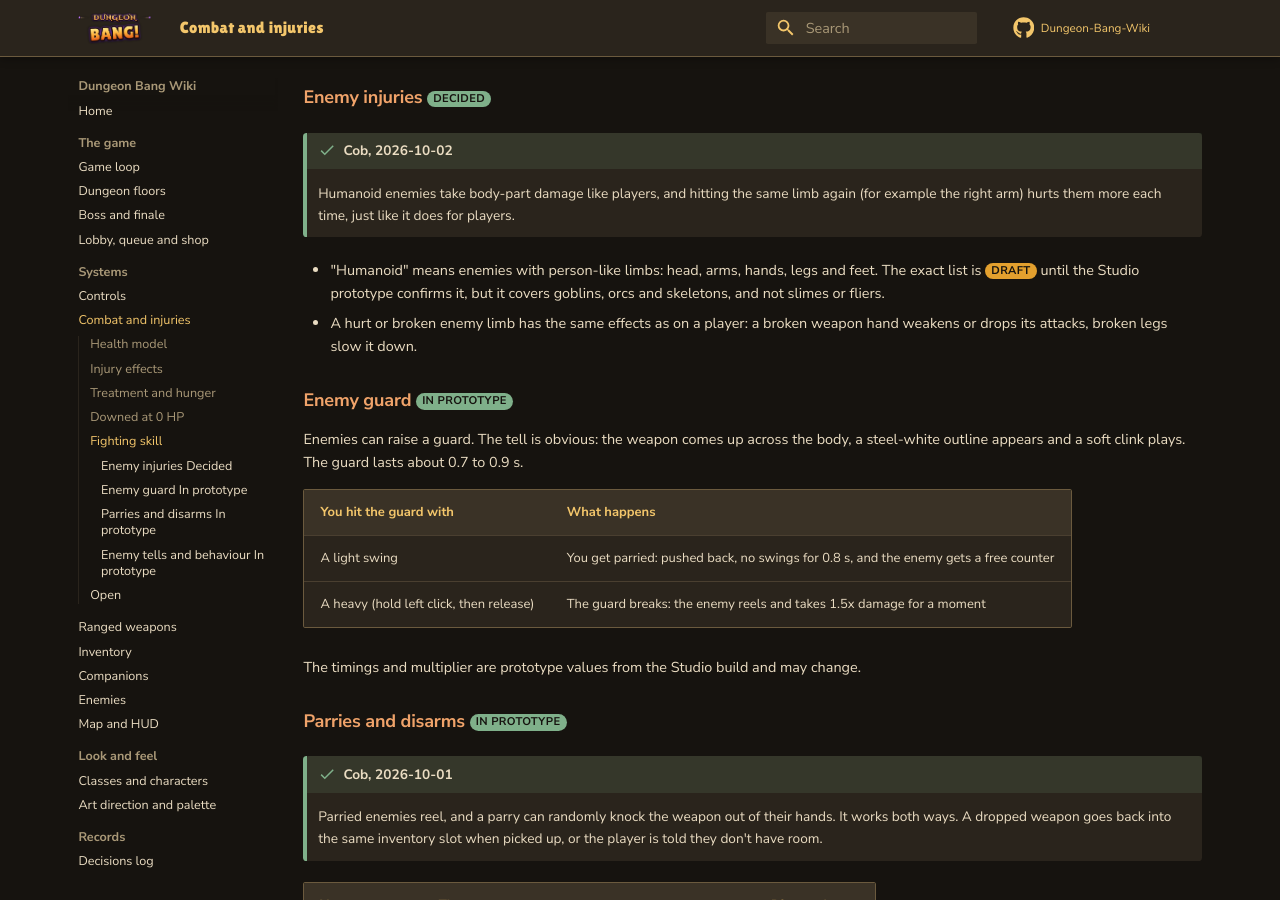
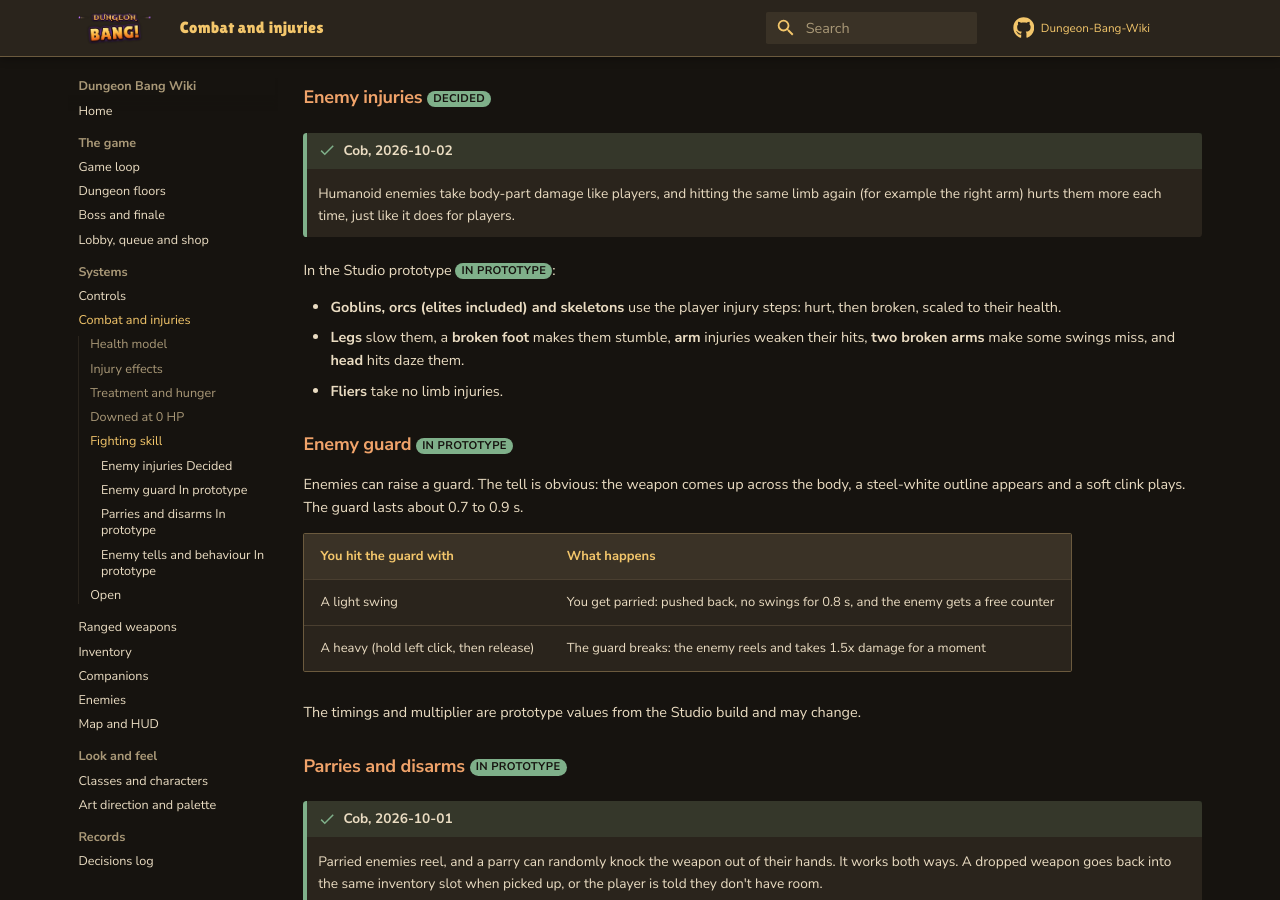
Before and after one commit to iamlegendok/Dungeon-Bang-Wiki, an MkDocs documentation site: the page built from docs/combat.md, in a window 1280 px wide and 900 px high, scrolled down 4943 px. Built offline with MkDocs 1.6.1 and Material for MkDocs 9.7.7, drawn with Linux system fonts in a browser that asks for light colours; comment, search, counter and statistics services are not loaded.

Commit message:
Confirmed enemy injury list; drops only in the dungeon; out-of-arrows
Co-Authored-By: Claude Opus 5.5 (1M context) <noreply@anthropic.com>
Claude-Session: https://claude.ai/code/session_01BBz4VfGTsvBuNKXe58LieA

```diff
--- a/docs/combat.md
+++ b/docs/combat.md
@@ -95,8 +95,11 @@ Food: bread +30, dried meat +50, hearty stew +80 with 2x healing (shop), monster
 !!! success "Cob, 2026-10-02"
     Humanoid enemies take body-part damage like players, and hitting the same limb again (for example the right arm) hurts them more each time, just like it does for players.
 
-- "Humanoid" means enemies with person-like limbs: head, arms, hands, legs and feet. The exact list is <span class="tag draft">Draft</span> until the Studio prototype confirms it, but it covers goblins, orcs and skeletons, and not slimes or fliers.
-- A hurt or broken enemy limb has the same effects as on a player: a broken weapon hand weakens or drops its attacks, broken legs slow it down.
+In the Studio prototype <span class="tag decided">In prototype</span>:
+
+- **Goblins, orcs (elites included) and skeletons** use the player injury steps: hurt, then broken, scaled to their health.
+- **Legs** slow them, a **broken foot** makes them stumble, **arm** injuries weaken their hits, **two broken arms** make some swings miss, and **head** hits daze them.
+- **Fliers** take no limb injuries.
 
 ### Enemy guard <span class="tag decided">In prototype</span> { #enemy-guard }
 
```
Also changed, not shown: docs/controls.md (+1 -1 lines), docs/ranged.md (+1 -0 lines).
